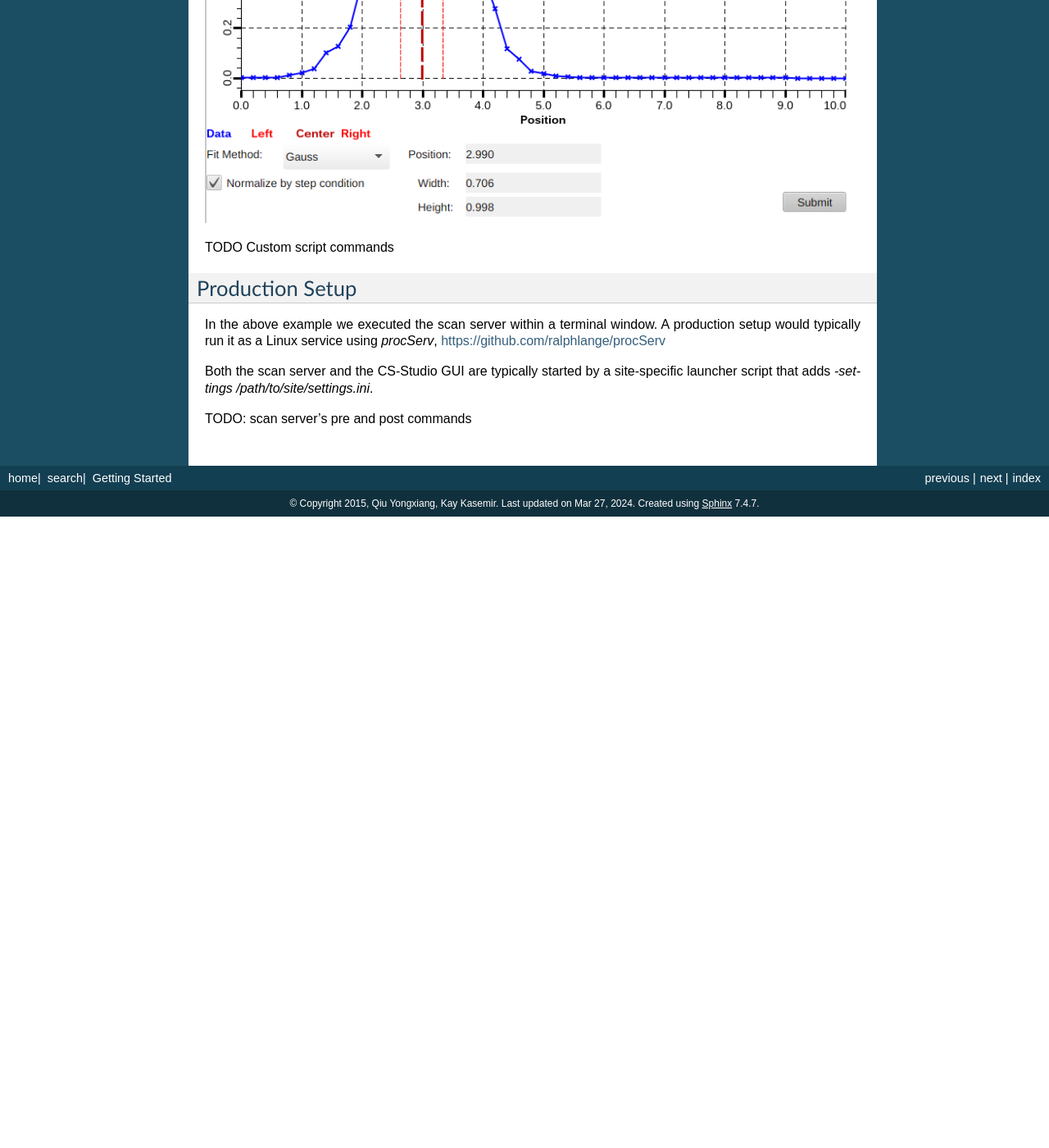
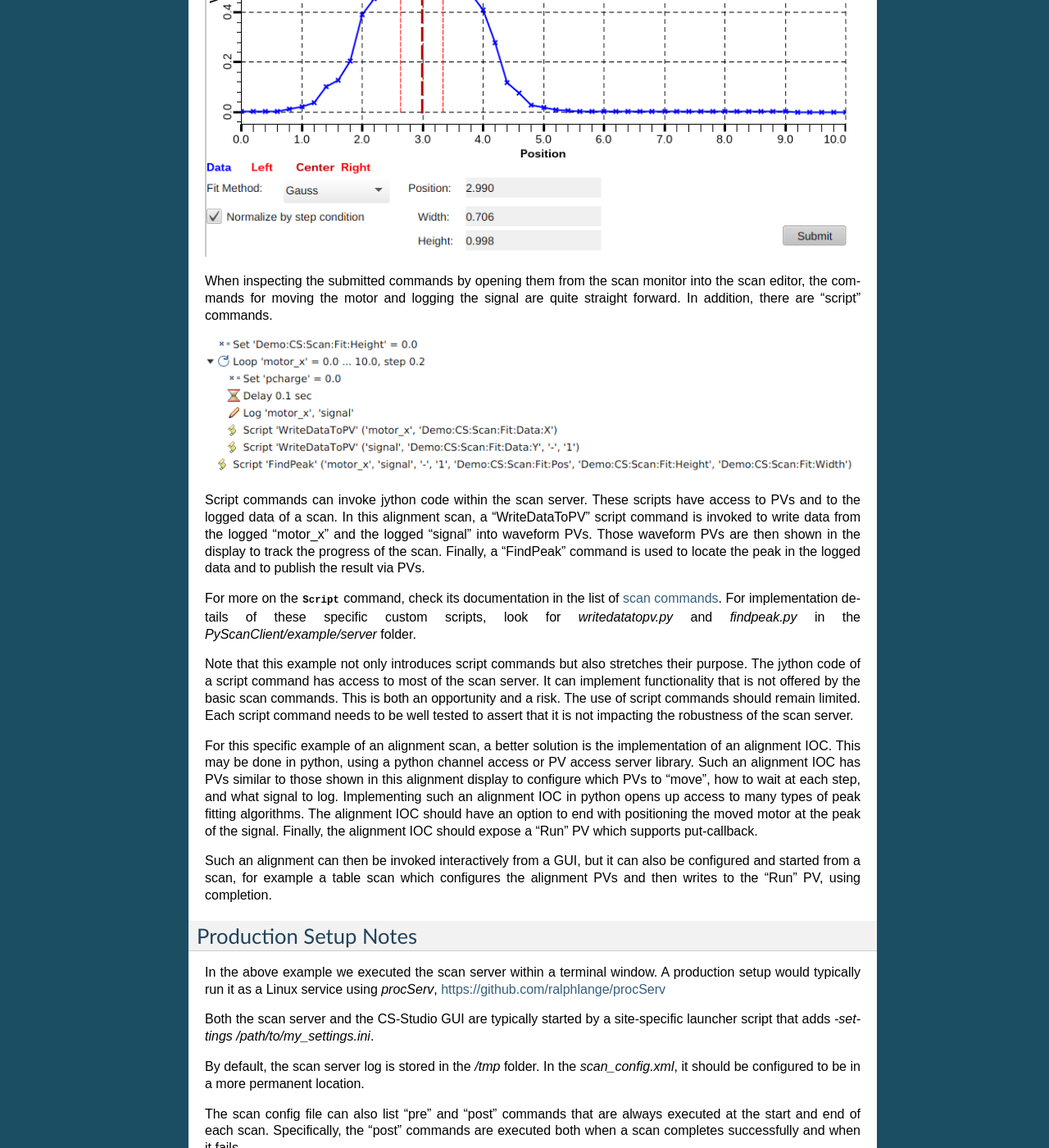
Before and after one commit to PythonScanClient/PyScanClient, a Sphinx documentation site: the page built from doc/getting_started.rst, in a window 1280 px wide and 1400 px high, scrolled down 9035 px. Shown: the whole window at 82% size. Built offline with Sphinx 7.4.7, drawn with Linux system fonts in a browser that asks for light colours; pages that are not in the unit, such as notebooks, are missing from menus; before the commit the page ends 9665 px from its top, so only the background shows below that; some of the changed text lies outside the part shown.

Commit message:
Alignment wrapup

```diff
--- a/doc/getting_started.rst
+++ b/doc/getting_started.rst
@@ -293,23 +293,23 @@ CS-Studio GUI combined with PyScanClient
 
 End users can assemble recipes for a scan by writing python
 scripts similar to the ones shown so far.
-In practice, however, it is more likely for experts to prepare such scripts
-and end users then simply adjust key parameters and execute the script.
+In practice, however, it is more likely for experts to prepare such scripts.
+End users then adjust key parameters and execute the script.
 
 For frequently used recipes, a GUI can be added.
 Instead of editing a script and executing it in a terminal window,
 users can then set parameters and submit a scan from the GUI.
 
-In CS-Studio, use the menu `File`, `Open`` to open `PyScanClient/example/opi/2_XYScan.bob`.
+In CS-Studio, use the menu `File`, `Open` to open `PyScanClient/example/opi/2_XYScan.bob`.
 In addition to the beam, shutter and X/Y motors that we've already seen,
 it adds a "Scan" section. By default, it will scan both motors from 0 to 5,
-and at each position await 3 neutrons.
+awaiting 3 neutrons at each position.
 
 Press "Go!" and note how the Scan Monitor now shows a running "XY Scan".
 Right-click on the scan in the monitor, open the "Scan Data Table"
-and watch it add new data for each scanned position.
+and watch it grow by a row for each scanned position.
 Close the data table and instead open the "Scan Data Plot".
-From the "X Axis" drop-down, select "xpos", and from the "Value 1" drop-down select "ypos".
+From the "X Axis" drop-down, select "motor_x", and from the "Value 1" drop-down select "motor_y".
 
 .. image:: scan_xy.png
 
@@ -354,7 +354,7 @@ as in the second row which will create nested loops setting
 `motor_x` to 1, 3, 5, while an inner loop will set
 `motor_y` to 1, 1.5, 2, ..., 4.5, 5.0.
 
-The triplet "Wait For", "Value" and "Or Time" columns have a special meaning.
+The triplet of columns "Wait For", "Value" and "Or Time" has special meaning.
 In the first row, after setting the motor positions, we wait for 5 seconds.
 In the second, we wait for the proton charge to increment by 1e9,
 or move on after 1 minute, whichever comes first.
@@ -364,7 +364,7 @@ Each PV that is used in a table row is logged at the end of each row.
 
 Finally, the list of commands created for a table scan start with `Pre()` commands and end with `Post()`
 commands. In the `beamline_setup.py` shown above those are used to open and then close the shutter.
-The created list of commands can be seen in the scan editor:
+The resulting list of commands can be checked by opening the submitted scan in the scan editor:
 
 .. image:: table_scan_commands.png
 
@@ -386,7 +386,7 @@ without manual conversion to CSV.
 Alignment Scan
 --------------
 
-One fairly common beamline procedure is the alignment.
+One fairly common beamline procedure is an alignment.
 For example, a slit or sample is moved across a range of positions,
 the intensity of a signal is noted at each position,
 and we try to locate the maximum of that signal.
@@ -395,22 +395,72 @@ In CS-Studio, use the menu `File`, `Open` to open
 `PyScanClient/example/opi/1_BeamLine.bob`
 and in there set the "Y" motor to 3.0.
 Now open `PyScanClient/example/opi/4_Alignment_Scan.bob`.
-Adjust the settings as shown the following screenshot, then press "Submit".
+Adjust the settings as shown in the following screenshot, then press "Submit".
+The GUI submits commands for moving the X motor over a range of positions.
+At each step we wait for some time, then log the motor position and some signal.
+Finally, a gaussian fit is performed to locate the peak in that signal.
 
 .. image:: alignment_scan.png
 
-TODO
-Custom script commands
+When inspecting the submitted commands by opening them from the scan monitor
+into the scan editor, the commands for moving the motor and logging
+the signal are quite straight forward.
+In addition, there are "script" commands.
 
-Production Setup
-----------------
+.. image:: alignment_scan_commands.png
+
+Script commands can invoke jython code within the scan server.
+These scripts have access to PVs and to the logged data of a scan.
+In this alignment scan, a "WriteDataToPV" script command
+is invoked to write data from the logged "motor_x" and the logged "signal"
+into waveform PVs. Those waveform PVs are then shown in the display
+to track the progress of the scan.
+Finally, a "FindPeak" command is used to locate the peak in the logged data
+and to publish the result via PVs.
+
+For more on the :class:`.Script` command, check its documentation in the
+list of :doc:`scan commands <commands>`.
+For implementation details of these specific custom scripts,
+look for `writedatatopv.py` and `findpeak.py` in the `PyScanClient/example/server` folder.
+
+Note that this example not only introduces script commands but also stretches
+their purpose.
+The jython code of a script command has access to most of the scan server.
+It can implement functionality that is not offered by the basic scan commands.
+This is both an opportunity and a risk. The use of script commands should
+remain limited. Each script command needs to be well tested to assert that it
+is not impacting the robustness of the scan server.
+
+For this specific example of an alignment scan, a better solution is
+the implementation of an alignment IOC.
+This may be done in python, using a python channel access or PV access server library.
+Such an alignment IOC has PVs similar to those shown in this alignment display
+to configure which PVs to "move", how to wait at each step, and what signal
+to log. Implementing such an alignment IOC in python opens up access
+to many types of peak fitting algorithms.
+The alignment IOC should have an option to end with positioning the moved
+motor at the peak of the signal.
+Finally, the alignment IOC should expose a "Run" PV which supports put-callback.
+
+Such an alignment can then be invoked interactively from a GUI,
+but it can also be configured and started from a scan,
+for example a table scan which configures the alignment PVs
+and then writes to the "Run" PV, using completion.
+
+
+Production Setup Notes
+----------------------
 
 In the above example we executed the scan server within a terminal window.
 A production setup would typically run it as a Linux service using `procServ`,
 https://github.com/ralphlange/procServ
 
 Both the scan server and the CS-Studio GUI are typically started by a site-specific
-launcher script that adds `-settings /path/to/site/settings.ini`.
+launcher script that adds `-settings /path/to/my_settings.ini`.
 
+By default, the scan server log is stored in the `/tmp` folder.
+In the `scan_config.xml`, it should be configured to be in a more permanent location.
 
-TODO: scan server's pre and post commands
+The scan config file can also list "pre" and "post" commands that are always
+executed at the start and end of each scan. Specifically, the "post" commands
+are executed both when a scan completes successfully and when it fails.
```
Also changed, not shown: doc/alignment_scan_commands.png (added), 3 other files.
